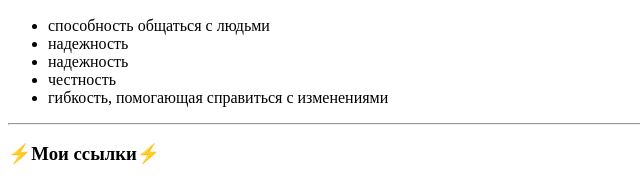
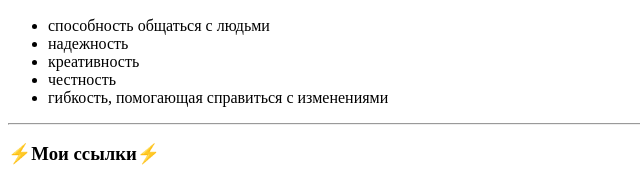
Before and after one commit to sergey87chuvasov/if-html, a plain HTML site: page about/index.html in a window 1280 px wide. Shown: the part 289-470 px from the top of the page, 0-640 px from the left. Drawn offline with Linux system fonts and the light colour scheme.

Commit message:
added about page

```diff
--- a/about/index.html
+++ b/about/index.html
@@ -23,7 +23,7 @@
 <ul>
 <li>способность общаться с людьми</li>
 <li>надежность</li>
-<li>надежность</li>
+<li>креативность</li>
 <li>честность</li>
 <li> гибкость, помогающая справиться с изменениями</li>
 </ul>
```
